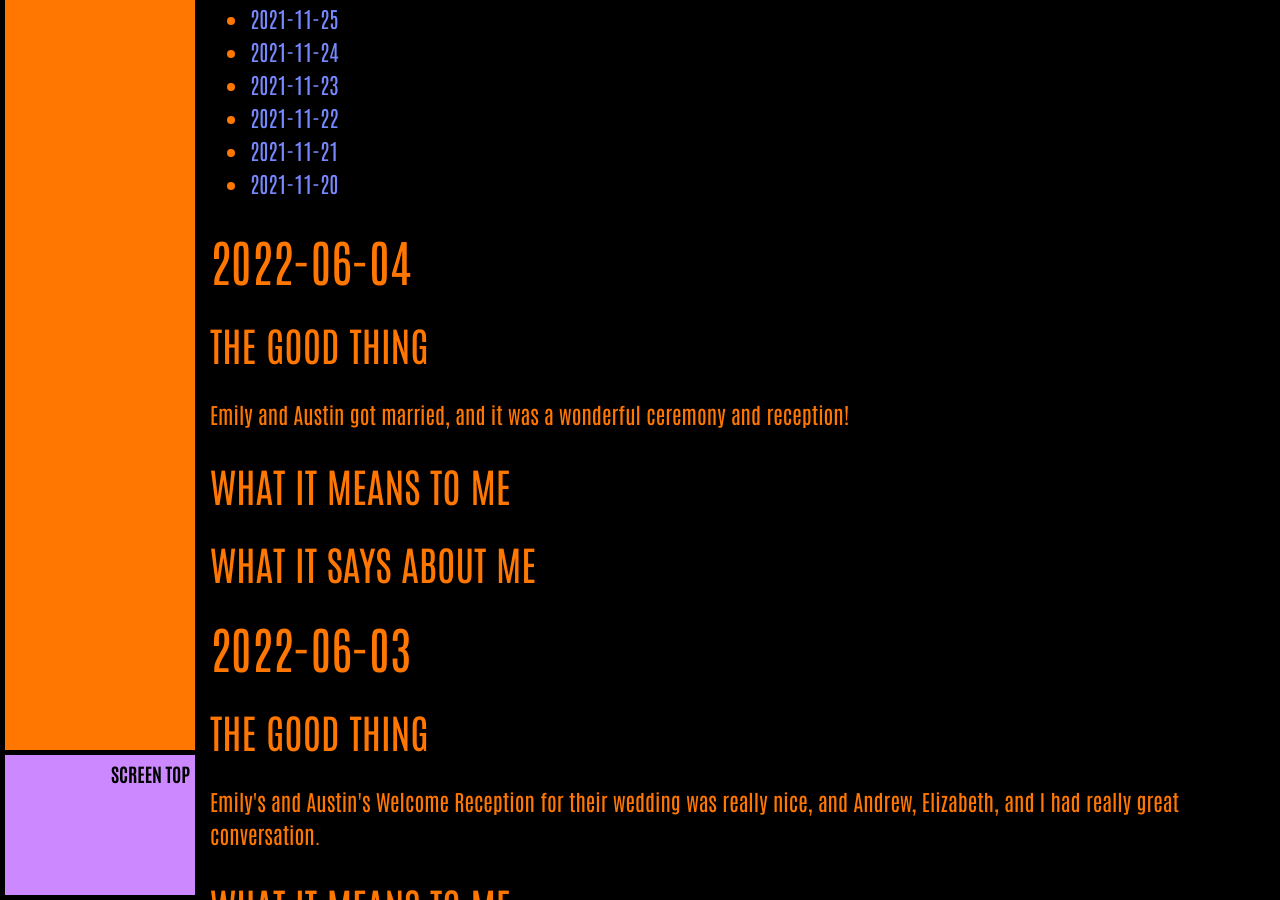
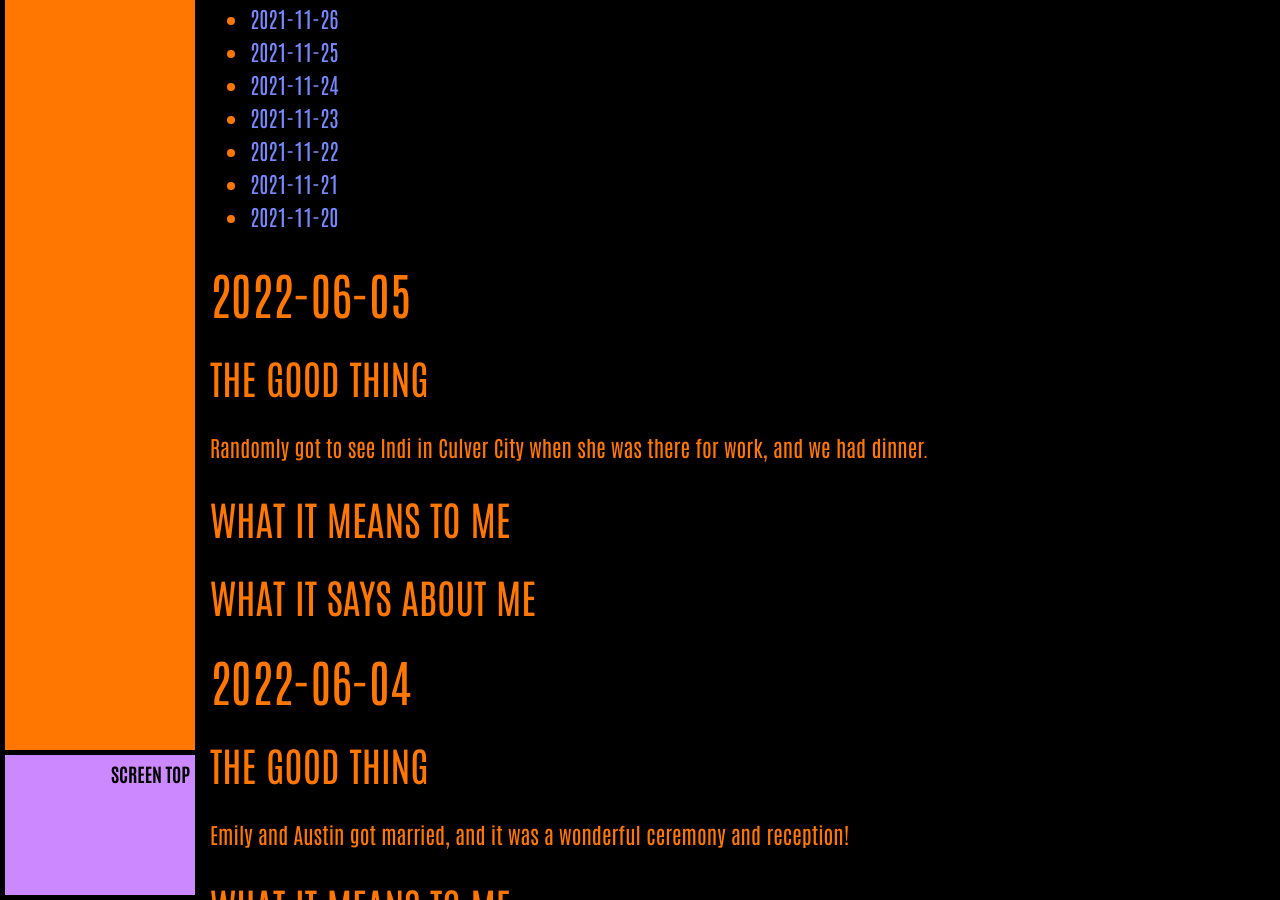
Before and after one commit to ArthurZey/arthurzey.github.io, a Jekyll site: the page built from _pages/one-good-thing.md, in a window 1280 px wide and 900 px high, scrolled down 4345 px. Built offline with Jekyll 4.4.1, drawn with Linux system fonts in a browser that asks for light colours; some of the changed text lies outside the part shown.

Commit message:
added stub for 2022-06-05

```diff
--- a/_pages/one-good-thing.md
+++ b/_pages/one-good-thing.md
@@ -12,6 +12,16 @@
 * TOC
 {:toc}
 {::options toc_levels="2" /}
+
+
+## 2022-06-05
+### The Good Thing
+Randomly got to see Indi in Culver City when she was there for work, and we had dinner.
+### What It Means to Me
+
+### What It Says about Me
+
+
 
 ## 2022-06-04
 ### The Good Thing
```
Also changed, not shown: other parts of _pages/one-good-thing.md (+1 -1 lines).
